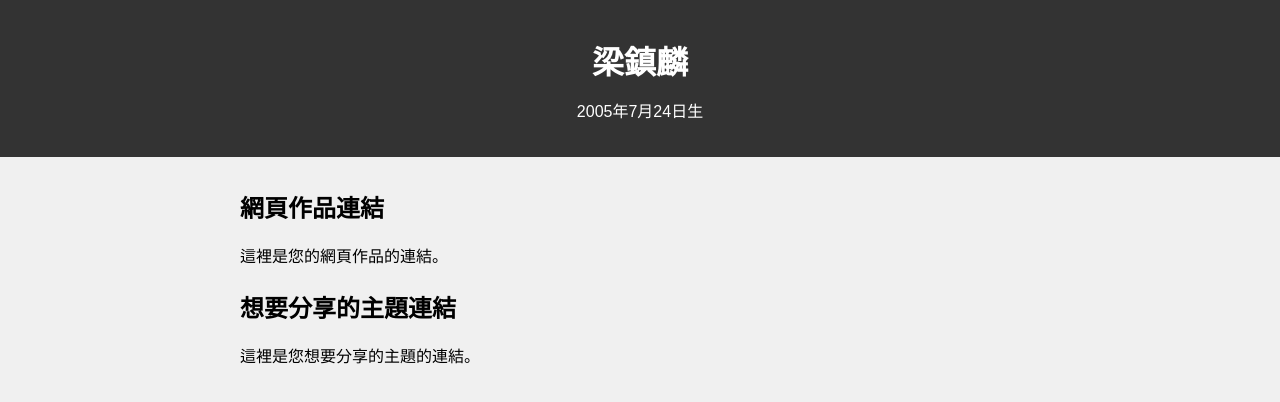
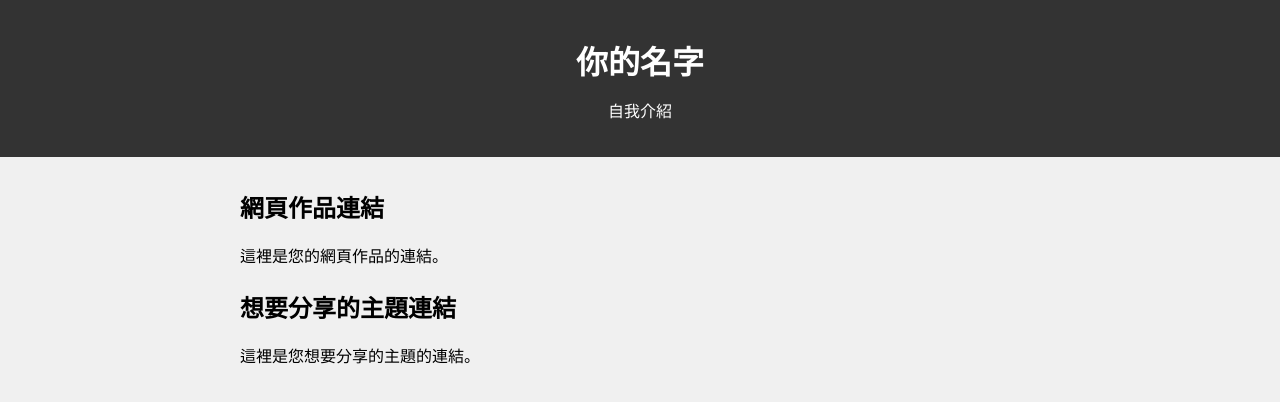
Before and after one commit to B11256048/b11256048.github.io, a plain HTML site: page index.html in a window 1280 px wide. Drawn offline with Linux system fonts and the light colour scheme.

Commit message:
Update index.html

```diff
--- a/index.html
+++ b/index.html
@@ -3,7 +3,7 @@
 <head>
     <meta charset="UTF-8">
     <meta name="viewport" content="width=device-width, initial-scale=1.0">
-    <title>梁鎮麟的自我介紹</title>
+    <title>你的名字的自我介紹</title>
     <style>
         body {
             font-family: Arial, sans-serif;
@@ -47,8 +47,8 @@
 </head>
 <body>
     <header>
-        <h1>梁鎮麟</h1>
-        <p>2005年7月24日生</p>
+        <h1>你的名字</h1>
+        <p>自我介紹</p>
     </header>
     <div class="container">
         <h2>網頁作品連結</h2>
```
